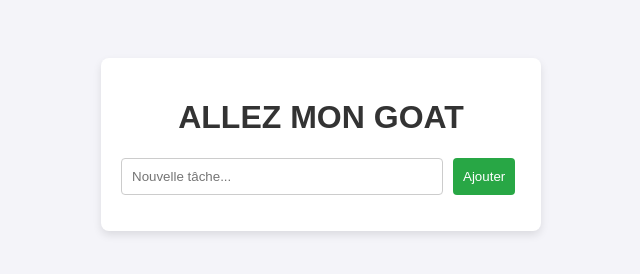
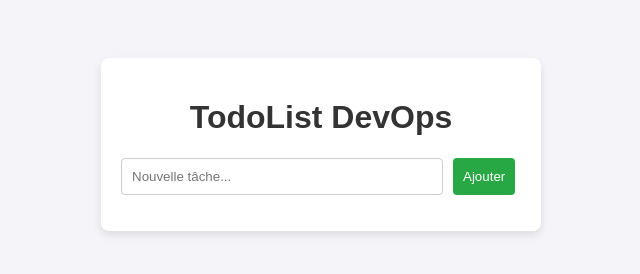
Before and after one commit to Mart1n-S/devOps_TodoList, a website: page public/index.html in a window 1280 px wide. Shown: the whole page, without its empty margins (319-959 px from the left). Drawn offline with Linux system fonts and the light colour scheme; no server answers.

Commit message:
Update title and header for consistency in TodoList application

```diff
--- a/public/index.html
+++ b/public/index.html
@@ -4,7 +4,7 @@
 <head>
     <meta charset="UTF-8">
     <meta name="viewport" content="width=device-width, initial-scale=1.0">
-    <title>Martin le gros caca</title>
+    <title>TodoList DevOps</title>
     <style>
         body {
             font-family: Arial, sans-serif;
@@ -65,7 +65,7 @@
 
 <body>
     <div class="container">
-        <h1>ALLEZ MON GOAT</h1>
+        <h1>TodoList DevOps</h1>
         <div style="display: flex; gap: 10px;">
             <input type="text" id="taskInput" placeholder="Nouvelle tâche...">
             <button id="addBtn">Ajouter</button>
```
